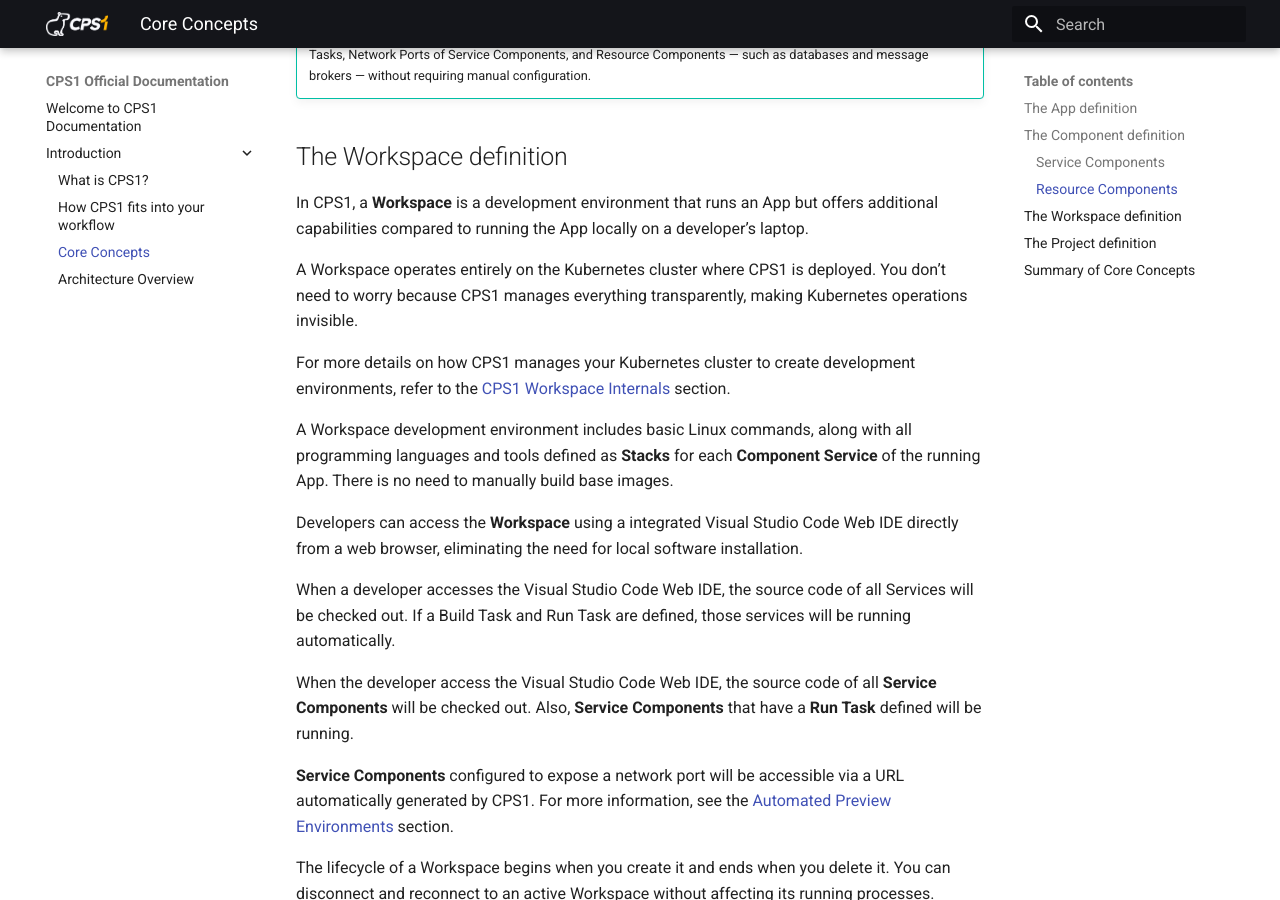
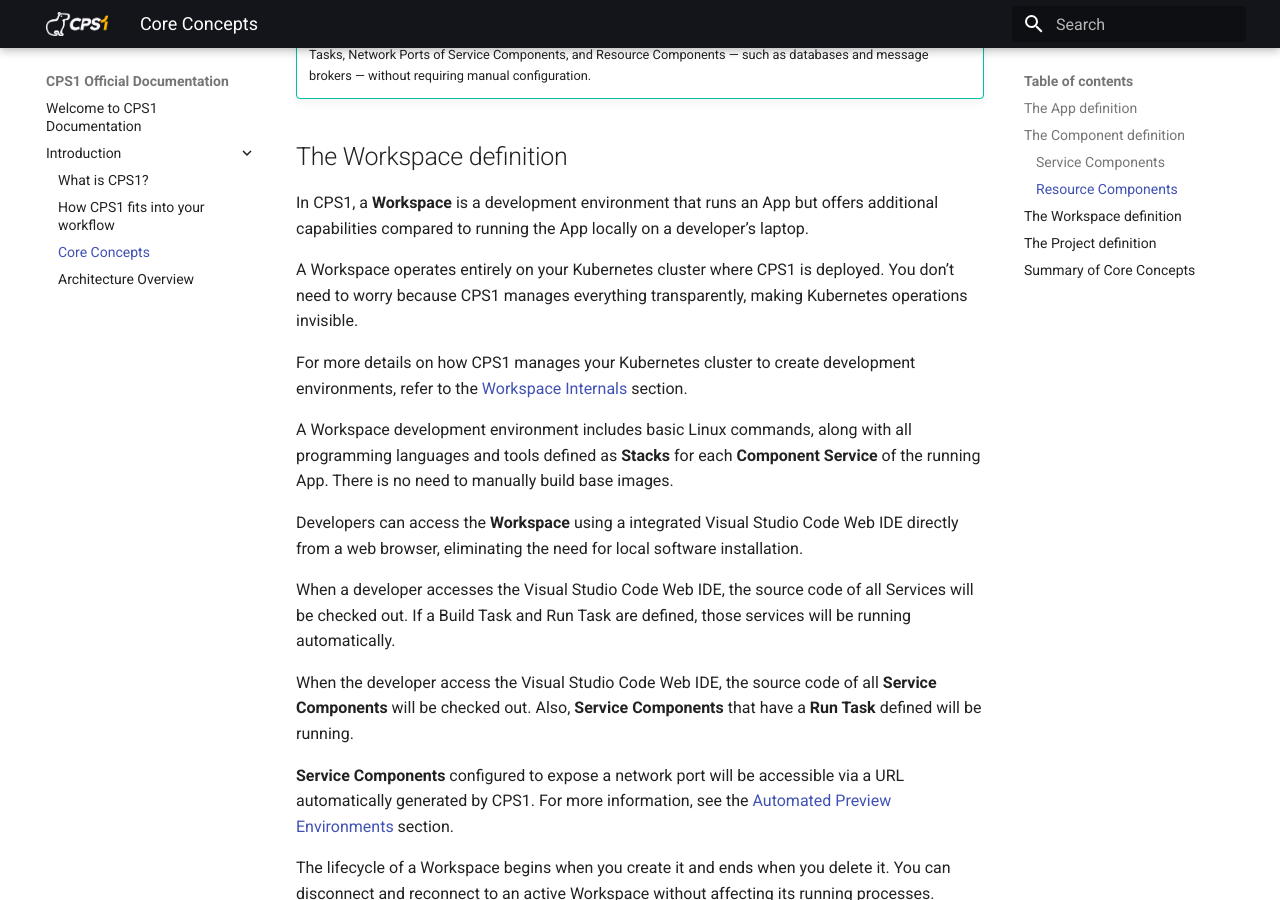
Before and after one commit to cps-1/docs, an MkDocs documentation site: the page built from docs/core-concepts.md, in a window 1280 px wide and 900 px high, scrolled down 2231 px. Built offline with MkDocs 1.6.1 and Material for MkDocs 9.7.7, drawn with Linux system fonts in a browser that asks for light colours; some of the changed text lies outside the part shown.

Commit message:
fix: make it clearer CPS1 is a self-hosted product

```diff
--- a/docs/core-concepts.md
+++ b/docs/core-concepts.md
@@ -68,9 +68,9 @@
 
 In CPS1, a **Workspace** is a development environment that runs an App but offers additional capabilities compared to running the App locally on a developer’s laptop.
 
-A Workspace operates entirely on the Kubernetes cluster where CPS1 is deployed. You don’t need to worry because CPS1 manages everything transparently, making Kubernetes operations invisible.
+A Workspace operates entirely on your Kubernetes cluster where CPS1 is deployed. You don’t need to worry because CPS1 manages everything transparently, making Kubernetes operations invisible.
 
-For more details on how CPS1 manages your Kubernetes cluster to create development environments, refer to the [CPS1 Workspace Internals](/workspace-internals) section.
+For more details on how CPS1 manages your Kubernetes cluster to create development environments, refer to the [Workspace Internals](/workspace-internals) section.
 
 A Workspace development environment includes basic Linux commands, along with all programming languages and tools defined as **Stacks** for each **Component Service** of the running App. There is no need to manually build base images.
 
@@ -117,7 +117,7 @@
     - Resource Components are isolated for development within **Workspaces**.
 
 - **Workspace**
-    - A cloud-based development environment managed on a Kubernetes cluster.
+    - A cloud-based development environment managed on your Kubernetes cluster.
     - Offers enhanced capabilities compared to local development environments.
     - Accessible via a **Visual Studio Code Web IDE** through a browser.
     - Automatically checks out and runs code on launch.
```
Also changed, not shown: docs/what-is-cps1.md (+1 -1 lines).
